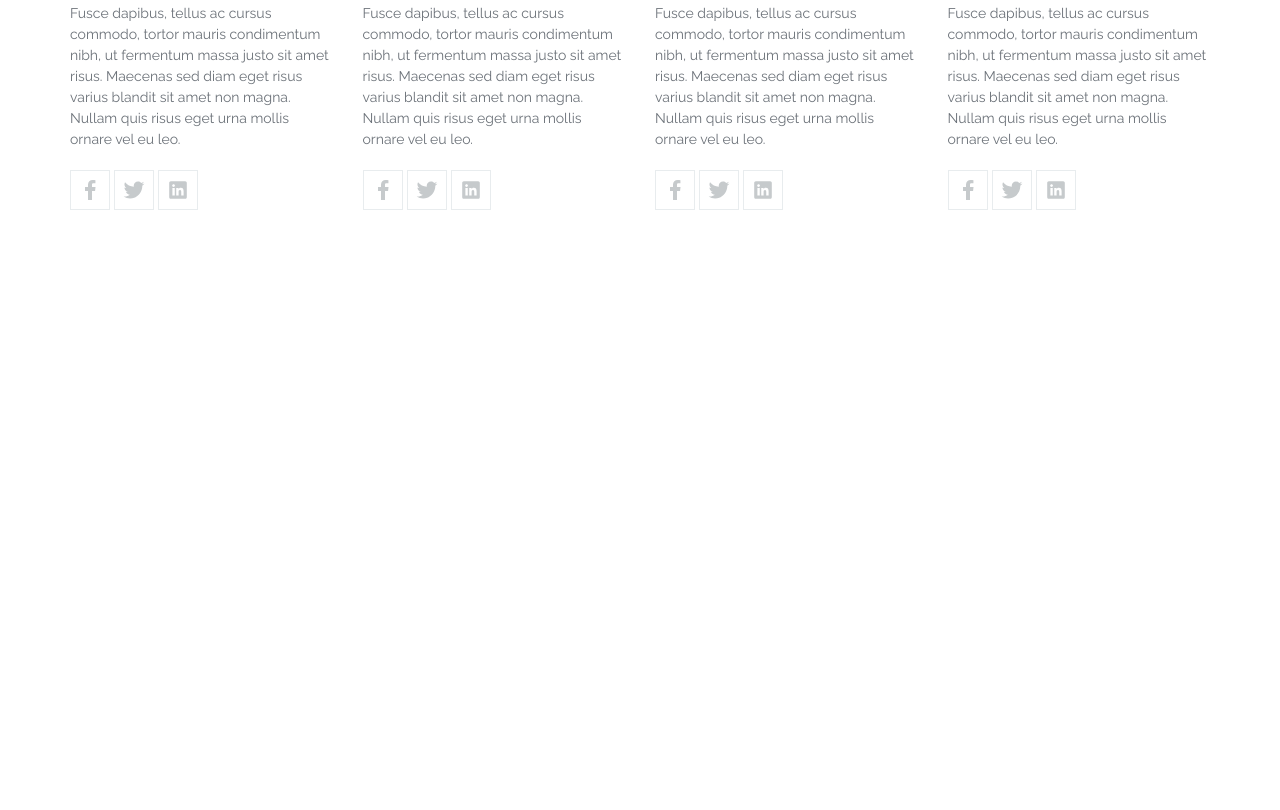
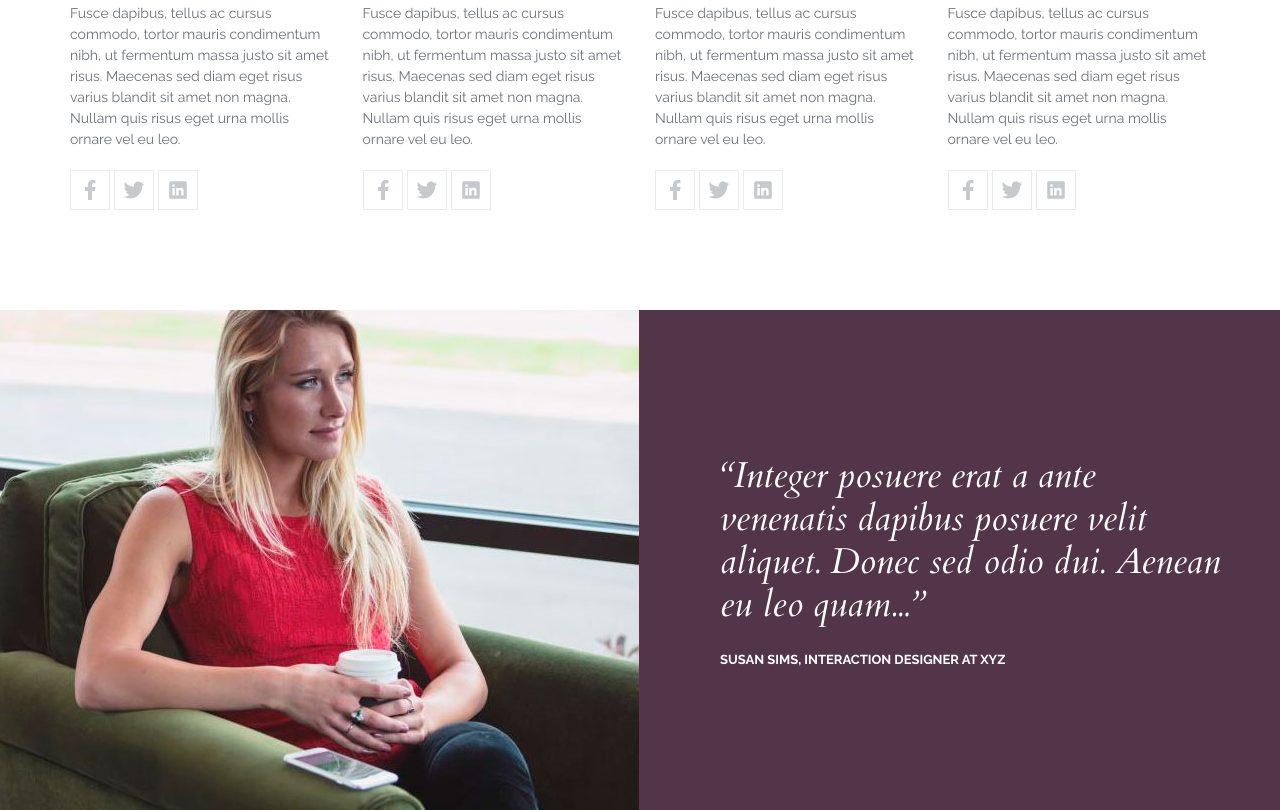
Before and after one commit to elmiramm/2_active-box, a plain HTML site: page index.html in a window 1280 px wide. Shown: the part 2344-3154 px from the top of the page. Before the commit the page ends 2654 px from the top, so only its background shows below. Drawn offline with nearby package versions, Linux system fonts and the light colour scheme.

Commit message:
block reviews

```diff
--- a/css/style.css
+++ b/css/style.css
@@ -339,3 +339,55 @@ margin: 0 0 30px;
 
 	transition: fill 0.2s linear;
 }
+
+/* Reviews
+======================== */
+.reviews {
+	overflow: hidden;
+	background-color: #53354a;
+}
+
+.reviews__item {
+	display: flex;
+	flex-wrap: wrap;
+}
+
+.reviews__photo {
+	width: 50%;
+	height: 500px;
+	position: relative;
+}
+
+.reviews__img {
+	position: absolute;
+	top: 50%;
+	right: 0;
+	z-index: 1;
+
+	transform: translateY(-50%);
+}
+
+.reviews__content {
+	display: flex;
+	justify-content: center;
+	flex-direction: column;
+	width: 50%;
+	padding-left: 80px;
+}
+
+.reviews__text {
+	margin-bottom: 25px;
+
+	font-family: 'Cardo', serif;
+	font-size: 36px;
+	font-style: italic;
+	line-height: 1.2;
+	color: #fff;
+}
+
+.reviews__author {
+	font-size: 13px;
+	font-weight: 700;
+	text-transform: uppercase;
+	color: #fff;
+}
--- a/index.html
+++ b/index.html
@@ -302,10 +302,29 @@
 				</div>
 
 			</div>
+		</div>
+
+	</div>
+
+	<div class="reviews">
+		<div class="container">
+
+			<div class="reviews__item">
+				<div class="reviews__photo">
+					<img class="reviews__img" src="images/reviews/1.jpg" alt="Reviewer's photo 1">
+				</div>
+				<div class="reviews__content">
+					<div class="reviews__text">
+						“Integer posuere erat a ante venenatis dapibus posuere velit aliquet. Donec sed odio dui. Aenean eu
+						leo quam...”
+					</div>
+					<div class="reviews__author">Susan Sims, Interaction Designer at XYZ</div>
+				</div>
+			</div>
+
+		</div>
+	</div>
 
 </body>
 
 </html>
-
-
-<!-- todo: экспортировать иконки как svg -->
```
Also changed, not shown: images/reviews/1.jpg (added).
